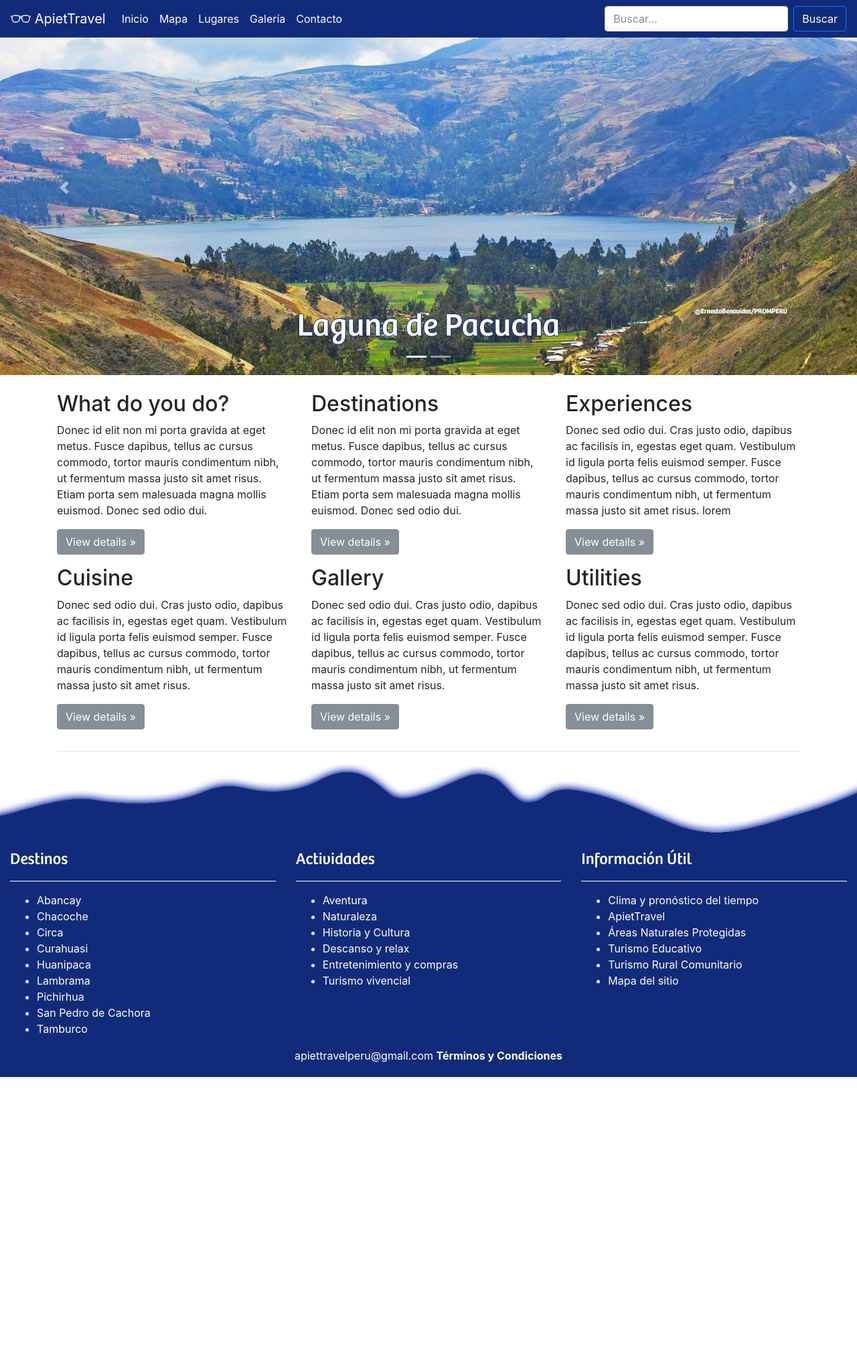
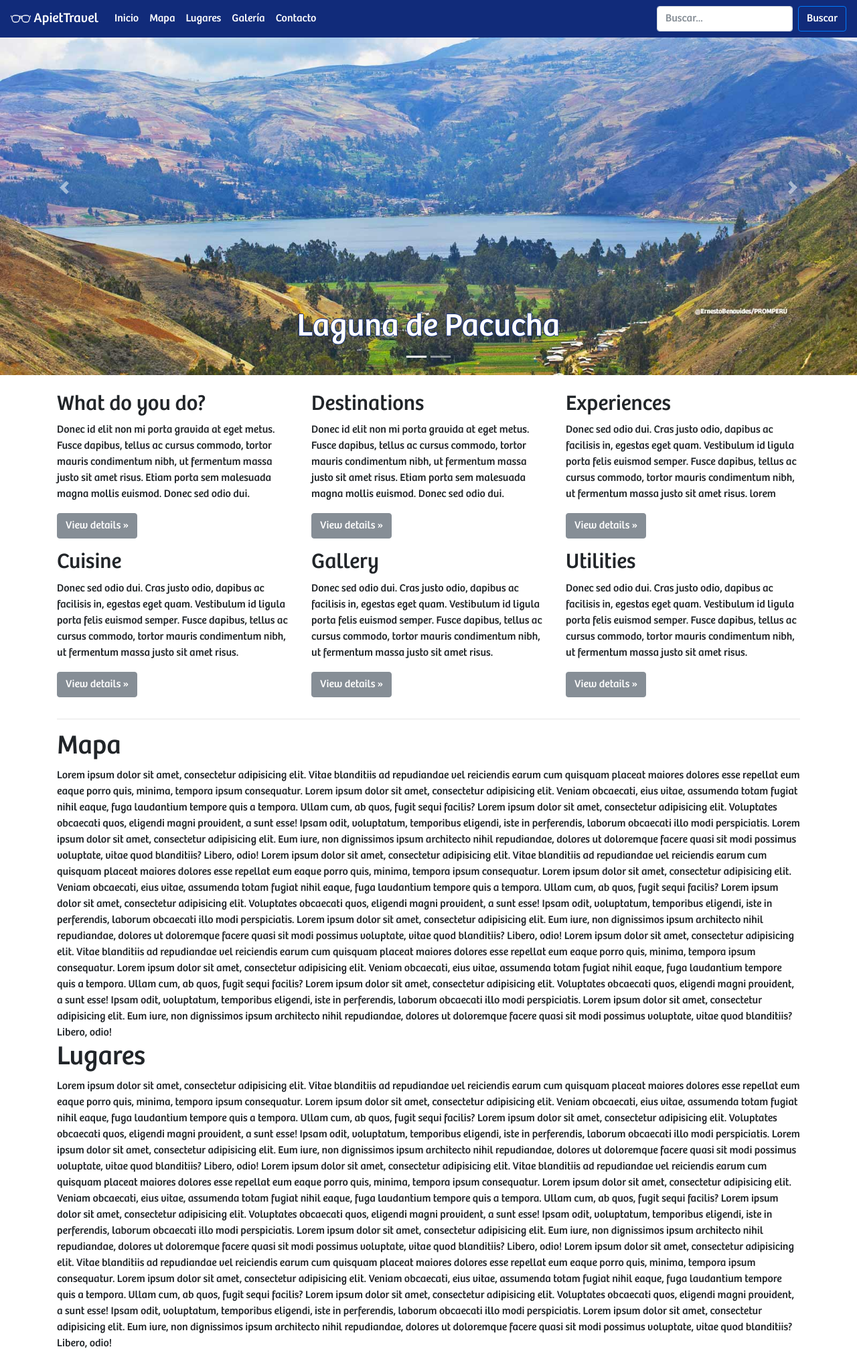
Before and after one commit to irwinet/WebApietTravel, a PHP site: page / in a window 1280 px wide. Shown: the top 2017 px of the page at 67% size. Before the commit the page ends 1608 px from the top, so only its background shows below. Run offline with PHP 8.4, Linux system fonts and the light colour scheme; some libraries are stand-ins or nearby versions; some web fonts are replaced.

Commit message:
Change
Font family - add smooth-scroll at menu of the items

```diff
--- a/css/apiettravel.css
+++ b/css/apiettravel.css
@@ -24,6 +24,12 @@
 	background: rgb(63, 81, 181);
 }
 */
+
+*
+{
+	font-family: "BreeRegular";
+}
+
 footer
 {
 	background: #112b7a;
@@ -34,7 +40,6 @@ footer
 
 footer .row h4
 {
-	font-family: "BreeRegular";
 	color: #fff;
 }
 
@@ -102,7 +107,6 @@ footer .row .terminos:active
 
 .carousel h3
 {
-	font-family: "BreeRegular";
 	font-size: 3rem;
 	line-height: 1;
 	text-shadow: -1px 0 #112b7a, 1px 0 #112b7a, 0 1px #112b7a, 0 -1px #112b7a;
--- a/footer.html
+++ b/footer.html
@@ -1,5 +1,5 @@
 <div class="footer-top"></div>
-<footer class="container-fluid" id="sec-footer">
+<footer class="container-fluid">
   <div class="row">
   	<div class="col-sm-6 col-md-4 col-lg-4">
   		<h4>Destinos</h4>
--- a/header.html
+++ b/header.html
@@ -1,6 +1,6 @@
-<header>
+<header id="sec-inicio">
 	<nav class="navbar navbar-expand-md fixed-top" style="background-color: #112b7a;">
-	  <a class="navbar-brand" href="#" style="color:#fff;">
+	  <a class="navbar-brand" href="#sec-inicio" style="color:#fff;">
 	  	<img src="img/apiettravel.png" width="30" height="30" class="d-inline-block align-top" alt="">
 		ApietTravel
 	  </a>
@@ -11,19 +11,19 @@
 	  <div class="collapse navbar-collapse" id="navbarSupportedContent">
 	    <ul class="navbar-nav mr-auto">
 	      <li class="nav-item active">
-	        <a class="nav-link" href="#" style="color:#fff;">Inicio <span class="sr-only">(current)</span></a>
+	        <a data-scroll class="nav-link" href="#sec-inicio" style="color:#fff;">Inicio <span class="sr-only">(current)</span></a>
 	      </li>
 	      <li class="nav-item">
-	        <a data-scroll class="nav-link" href="#sec-footer" style="color:#fff;">Mapa</a>
+	        <a data-scroll class="nav-link" href="#sec-mapa" style="color:#fff;">Mapa</a>
 	      </li>
 	      <li class="nav-item">
-	        <a data-scroll class="nav-link" href="#" style="color:#fff;">Lugares</a>
+	        <a data-scroll class="nav-link" href="#sec-lugares" style="color:#fff;">Lugares</a>
 	      </li>
 	      <li class="nav-item">
-	        <a data-scroll class="nav-link" href="#" style="color:#fff;">Galería</a>
+	        <a data-scroll class="nav-link" href="#sec-galeria" style="color:#fff;">Galería</a>
 	      </li>
 	      <li class="nav-item">
-	        <a class="nav-link" href="#" style="color:#fff;">Contacto</a>
+	        <a data-scroll class="nav-link" href="#sec-contacto" style="color:#fff;">Contacto</a>
 	      </li>
 	    </ul>
 	    <form class="form-inline my-2 my-lg-0">
--- a/index.html
+++ b/index.html
@@ -102,12 +102,36 @@
 		</main>
 
 		<!-- Mapa -->
+		<div class="container" id="sec-mapa">
+			<h1>Mapa</h1>
+			Lorem ipsum dolor sit amet, consectetur adipisicing elit. Vitae blanditiis ad repudiandae vel reiciendis earum cum quisquam placeat maiores dolores esse repellat eum eaque porro quis, minima, tempora ipsum consequatur. Lorem ipsum dolor sit amet, consectetur adipisicing elit. Veniam obcaecati, eius vitae, assumenda totam fugiat nihil eaque, fuga laudantium tempore quis a tempora. Ullam cum, ab quos, fugit sequi facilis? Lorem ipsum dolor sit amet, consectetur adipisicing elit. Voluptates obcaecati quos, eligendi magni provident, a sunt esse! Ipsam odit, voluptatum, temporibus eligendi, iste in perferendis, laborum obcaecati illo modi perspiciatis. Lorem ipsum dolor sit amet, consectetur adipisicing elit. Eum iure, non dignissimos ipsum architecto nihil repudiandae, dolores ut doloremque facere quasi sit modi possimus voluptate, vitae quod blanditiis? Libero, odio!
+			Lorem ipsum dolor sit amet, consectetur adipisicing elit. Vitae blanditiis ad repudiandae vel reiciendis earum cum quisquam placeat maiores dolores esse repellat eum eaque porro quis, minima, tempora ipsum consequatur. Lorem ipsum dolor sit amet, consectetur adipisicing elit. Veniam obcaecati, eius vitae, assumenda totam fugiat nihil eaque, fuga laudantium tempore quis a tempora. Ullam cum, ab quos, fugit sequi facilis? Lorem ipsum dolor sit amet, consectetur adipisicing elit. Voluptates obcaecati quos, eligendi magni provident, a sunt esse! Ipsam odit, voluptatum, temporibus eligendi, iste in perferendis, laborum obcaecati illo modi perspiciatis. Lorem ipsum dolor sit amet, consectetur adipisicing elit. Eum iure, non dignissimos ipsum architecto nihil repudiandae, dolores ut doloremque facere quasi sit modi possimus voluptate, vitae quod blanditiis? Libero, odio!
+			Lorem ipsum dolor sit amet, consectetur adipisicing elit. Vitae blanditiis ad repudiandae vel reiciendis earum cum quisquam placeat maiores dolores esse repellat eum eaque porro quis, minima, tempora ipsum consequatur. Lorem ipsum dolor sit amet, consectetur adipisicing elit. Veniam obcaecati, eius vitae, assumenda totam fugiat nihil eaque, fuga laudantium tempore quis a tempora. Ullam cum, ab quos, fugit sequi facilis? Lorem ipsum dolor sit amet, consectetur adipisicing elit. Voluptates obcaecati quos, eligendi magni provident, a sunt esse! Ipsam odit, voluptatum, temporibus eligendi, iste in perferendis, laborum obcaecati illo modi perspiciatis. Lorem ipsum dolor sit amet, consectetur adipisicing elit. Eum iure, non dignissimos ipsum architecto nihil repudiandae, dolores ut doloremque facere quasi sit modi possimus voluptate, vitae quod blanditiis? Libero, odio!
+		</div>
 
 		<!-- Lugares -->
+		<div class="container" id="sec-lugares">
+			<h1>Lugares</h1>
+			Lorem ipsum dolor sit amet, consectetur adipisicing elit. Vitae blanditiis ad repudiandae vel reiciendis earum cum quisquam placeat maiores dolores esse repellat eum eaque porro quis, minima, tempora ipsum consequatur. Lorem ipsum dolor sit amet, consectetur adipisicing elit. Veniam obcaecati, eius vitae, assumenda totam fugiat nihil eaque, fuga laudantium tempore quis a tempora. Ullam cum, ab quos, fugit sequi facilis? Lorem ipsum dolor sit amet, consectetur adipisicing elit. Voluptates obcaecati quos, eligendi magni provident, a sunt esse! Ipsam odit, voluptatum, temporibus eligendi, iste in perferendis, laborum obcaecati illo modi perspiciatis. Lorem ipsum dolor sit amet, consectetur adipisicing elit. Eum iure, non dignissimos ipsum architecto nihil repudiandae, dolores ut doloremque facere quasi sit modi possimus voluptate, vitae quod blanditiis? Libero, odio!
+			Lorem ipsum dolor sit amet, consectetur adipisicing elit. Vitae blanditiis ad repudiandae vel reiciendis earum cum quisquam placeat maiores dolores esse repellat eum eaque porro quis, minima, tempora ipsum consequatur. Lorem ipsum dolor sit amet, consectetur adipisicing elit. Veniam obcaecati, eius vitae, assumenda totam fugiat nihil eaque, fuga laudantium tempore quis a tempora. Ullam cum, ab quos, fugit sequi facilis? Lorem ipsum dolor sit amet, consectetur adipisicing elit. Voluptates obcaecati quos, eligendi magni provident, a sunt esse! Ipsam odit, voluptatum, temporibus eligendi, iste in perferendis, laborum obcaecati illo modi perspiciatis. Lorem ipsum dolor sit amet, consectetur adipisicing elit. Eum iure, non dignissimos ipsum architecto nihil repudiandae, dolores ut doloremque facere quasi sit modi possimus voluptate, vitae quod blanditiis? Libero, odio!
+			Lorem ipsum dolor sit amet, consectetur adipisicing elit. Vitae blanditiis ad repudiandae vel reiciendis earum cum quisquam placeat maiores dolores esse repellat eum eaque porro quis, minima, tempora ipsum consequatur. Lorem ipsum dolor sit amet, consectetur adipisicing elit. Veniam obcaecati, eius vitae, assumenda totam fugiat nihil eaque, fuga laudantium tempore quis a tempora. Ullam cum, ab quos, fugit sequi facilis? Lorem ipsum dolor sit amet, consectetur adipisicing elit. Voluptates obcaecati quos, eligendi magni provident, a sunt esse! Ipsam odit, voluptatum, temporibus eligendi, iste in perferendis, laborum obcaecati illo modi perspiciatis. Lorem ipsum dolor sit amet, consectetur adipisicing elit. Eum iure, non dignissimos ipsum architecto nihil repudiandae, dolores ut doloremque facere quasi sit modi possimus voluptate, vitae quod blanditiis? Libero, odio!
+		</div>
+
+		<!-- Galeria -->
+		<div class="container" id="sec-galeria">
+			<h1>Galeria</h1>
+			Lorem ipsum dolor sit amet, consectetur adipisicing elit. Vitae blanditiis ad repudiandae vel reiciendis earum cum quisquam placeat maiores dolores esse repellat eum eaque porro quis, minima, tempora ipsum consequatur. Lorem ipsum dolor sit amet, consectetur adipisicing elit. Veniam obcaecati, eius vitae, assumenda totam fugiat nihil eaque, fuga laudantium tempore quis a tempora. Ullam cum, ab quos, fugit sequi facilis? Lorem ipsum dolor sit amet, consectetur adipisicing elit. Voluptates obcaecati quos, eligendi magni provident, a sunt esse! Ipsam odit, voluptatum, temporibus eligendi, iste in perferendis, laborum obcaecati illo modi perspiciatis. Lorem ipsum dolor sit amet, consectetur adipisicing elit. Eum iure, non dignissimos ipsum architecto nihil repudiandae, dolores ut doloremque facere quasi sit modi possimus voluptate, vitae quod blanditiis? Libero, odio!
+			Lorem ipsum dolor sit amet, consectetur adipisicing elit. Vitae blanditiis ad repudiandae vel reiciendis earum cum quisquam placeat maiores dolores esse repellat eum eaque porro quis, minima, tempora ipsum consequatur. Lorem ipsum dolor sit amet, consectetur adipisicing elit. Veniam obcaecati, eius vitae, assumenda totam fugiat nihil eaque, fuga laudantium tempore quis a tempora. Ullam cum, ab quos, fugit sequi facilis? Lorem ipsum dolor sit amet, consectetur adipisicing elit. Voluptates obcaecati quos, eligendi magni provident, a sunt esse! Ipsam odit, voluptatum, temporibus eligendi, iste in perferendis, laborum obcaecati illo modi perspiciatis. Lorem ipsum dolor sit amet, consectetur adipisicing elit. Eum iure, non dignissimos ipsum architecto nihil repudiandae, dolores ut doloremque facere quasi sit modi possimus voluptate, vitae quod blanditiis? Libero, odio!
+			Lorem ipsum dolor sit amet, consectetur adipisicing elit. Vitae blanditiis ad repudiandae vel reiciendis earum cum quisquam placeat maiores dolores esse repellat eum eaque porro quis, minima, tempora ipsum consequatur. Lorem ipsum dolor sit amet, consectetur adipisicing elit. Veniam obcaecati, eius vitae, assumenda totam fugiat nihil eaque, fuga laudantium tempore quis a tempora. Ullam cum, ab quos, fugit sequi facilis? Lorem ipsum dolor sit amet, consectetur adipisicing elit. Voluptates obcaecati quos, eligendi magni provident, a sunt esse! Ipsam odit, voluptatum, temporibus eligendi, iste in perferendis, laborum obcaecati illo modi perspiciatis. Lorem ipsum dolor sit amet, consectetur adipisicing elit. Eum iure, non dignissimos ipsum architecto nihil repudiandae, dolores ut doloremque facere quasi sit modi possimus voluptate, vitae quod blanditiis? Libero, odio!
+		</div>
 
 		<!-- Contacto -->
-
-		<!-- Galeria -->
+		<div class="container" id="sec-contacto">
+			<h1>Contacto</h1>
+			Lorem ipsum dolor sit amet, consectetur adipisicing elit. Vitae blanditiis ad repudiandae vel reiciendis earum cum quisquam placeat maiores dolores esse repellat eum eaque porro quis, minima, tempora ipsum consequatur. Lorem ipsum dolor sit amet, consectetur adipisicing elit. Veniam obcaecati, eius vitae, assumenda totam fugiat nihil eaque, fuga laudantium tempore quis a tempora. Ullam cum, ab quos, fugit sequi facilis? Lorem ipsum dolor sit amet, consectetur adipisicing elit. Voluptates obcaecati quos, eligendi magni provident, a sunt esse! Ipsam odit, voluptatum, temporibus eligendi, iste in perferendis, laborum obcaecati illo modi perspiciatis. Lorem ipsum dolor sit amet, consectetur adipisicing elit. Eum iure, non dignissimos ipsum architecto nihil repudiandae, dolores ut doloremque facere quasi sit modi possimus voluptate, vitae quod blanditiis? Libero, odio!
+			Lorem ipsum dolor sit amet, consectetur adipisicing elit. Vitae blanditiis ad repudiandae vel reiciendis earum cum quisquam placeat maiores dolores esse repellat eum eaque porro quis, minima, tempora ipsum consequatur. Lorem ipsum dolor sit amet, consectetur adipisicing elit. Veniam obcaecati, eius vitae, assumenda totam fugiat nihil eaque, fuga laudantium tempore quis a tempora. Ullam cum, ab quos, fugit sequi facilis? Lorem ipsum dolor sit amet, consectetur adipisicing elit. Voluptates obcaecati quos, eligendi magni provident, a sunt esse! Ipsam odit, voluptatum, temporibus eligendi, iste in perferendis, laborum obcaecati illo modi perspiciatis. Lorem ipsum dolor sit amet, consectetur adipisicing elit. Eum iure, non dignissimos ipsum architecto nihil repudiandae, dolores ut doloremque facere quasi sit modi possimus voluptate, vitae quod blanditiis? Libero, odio!
+			Lorem ipsum dolor sit amet, consectetur adipisicing elit. Vitae blanditiis ad repudiandae vel reiciendis earum cum quisquam placeat maiores dolores esse repellat eum eaque porro quis, minima, tempora ipsum consequatur. Lorem ipsum dolor sit amet, consectetur adipisicing elit. Veniam obcaecati, eius vitae, assumenda totam fugiat nihil eaque, fuga laudantium tempore quis a tempora. Ullam cum, ab quos, fugit sequi facilis? Lorem ipsum dolor sit amet, consectetur adipisicing elit. Voluptates obcaecati quos, eligendi magni provident, a sunt esse! Ipsam odit, voluptatum, temporibus eligendi, iste in perferendis, laborum obcaecati illo modi perspiciatis. Lorem ipsum dolor sit amet, consectetur adipisicing elit. Eum iure, non dignissimos ipsum architecto nihil repudiandae, dolores ut doloremque facere quasi sit modi possimus voluptate, vitae quod blanditiis? Libero, odio!
+		</div>
 
 		<!-- Pie -->
 		<div id="footer"></div>
```
